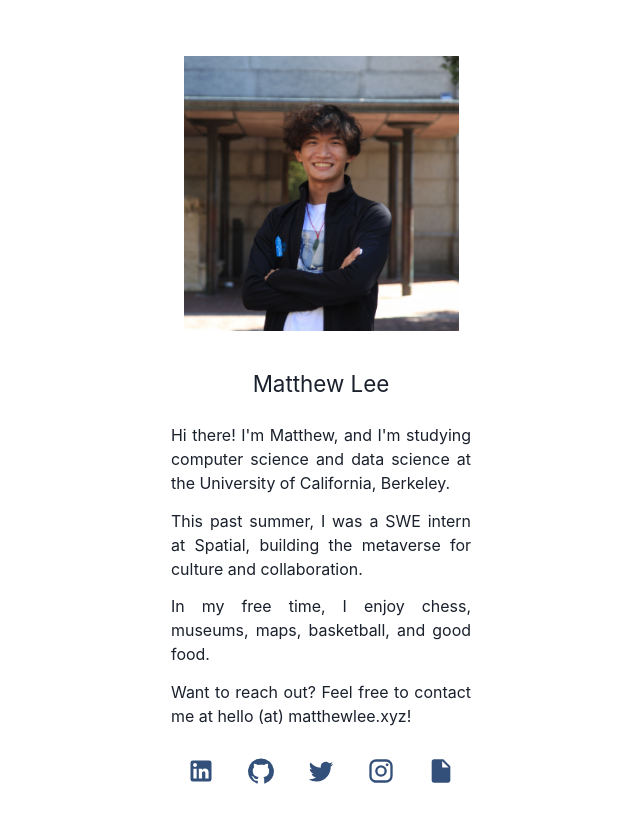
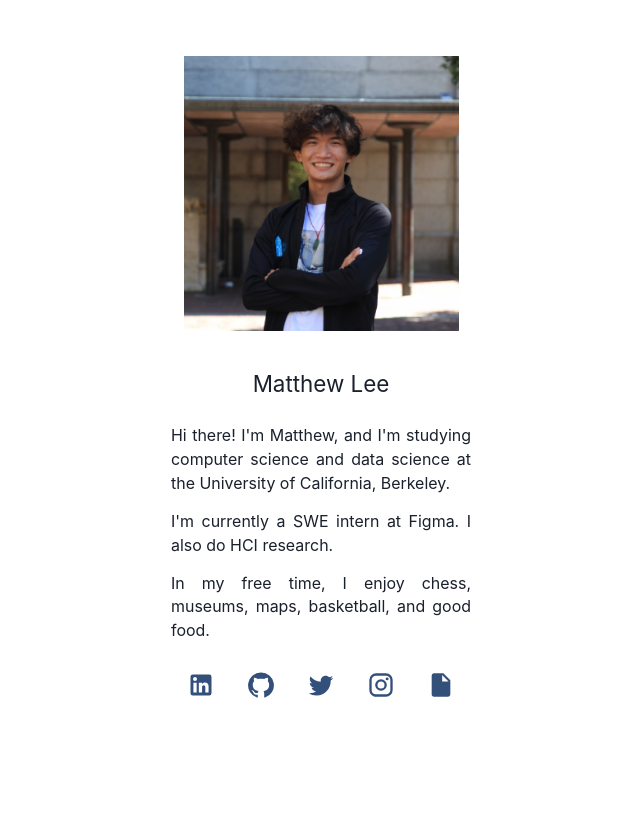
Before and after one commit to matthewlee626/website, a Next.js app: page / in a window 1280 px wide. Shown: the top 822 px of the page, without its empty margins (319-959 px from the left). After the commit the page ends 800 px from the top, so only its background shows below. Built offline with nearby package versions, Linux system fonts and the light colour scheme.

Commit message:
less talk

```diff
--- a/components/profile.js
+++ b/components/profile.js
@@ -63,14 +63,14 @@ const Profile = () => {
                 I'm Matthew, and I'm studying computer science and data science at the University of California, Berkeley.
             </p>
             <p>
-                This past summer, I was a SWE intern at <Link href="https://www.spatial.io/">Spatial</Link>, building the metaverse for culture and collaboration.
+                I'm currently a SWE intern at Figma. I also do HCI research.
             </p>
             <p>
             In my free time, I enjoy chess, museums, maps, basketball, and good food.
             </p>
-            <p>
+            {/* <p>
               Want to reach out? Feel free to contact me at hello (at) matthewlee.xyz!
-            </p>
+            </p> */}
             <Box sx={styles.iconContainer}>
                 <Link href="https://linkedin.com/in/matthewlee626">
                     <LinkedInIcon sx={{fontSize: '2em'}} />
```
